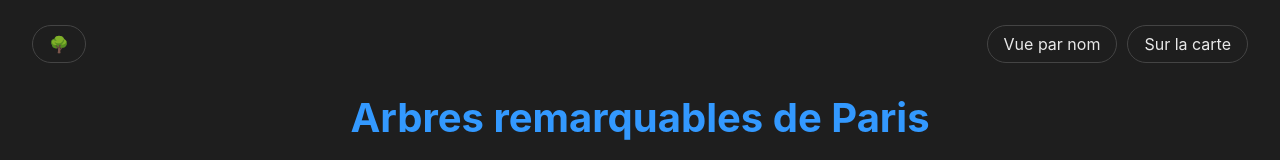
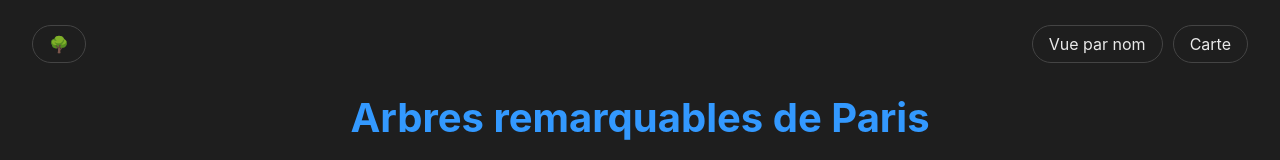
Before and after one commit to Raftouch/remarquables, a React (Vite) app: page / in a window 1280 px wide. Shown: the top 160 px of the page. Built offline with nearby package versions, Linux system fonts and the light colour scheme; no server answers.

Commit message:
:lipstick: update naming

```diff
--- a/src/components/Navigation.tsx
+++ b/src/components/Navigation.tsx
@@ -11,7 +11,7 @@
           <Link to="/grouped">Vue par nom</Link>
         </li>
         <li>
-          <Link to="/on-map">Sur la carte</Link>
+          <Link to="/on-map">Carte</Link>
         </li>
       </ul>
     </nav>
```
